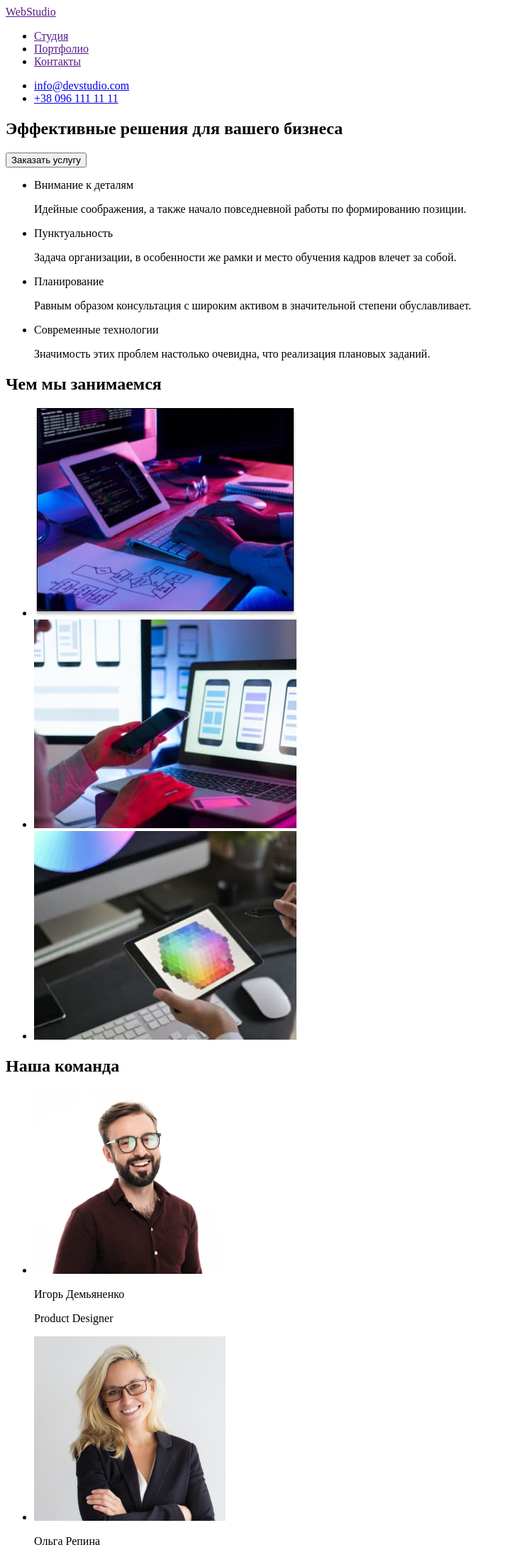
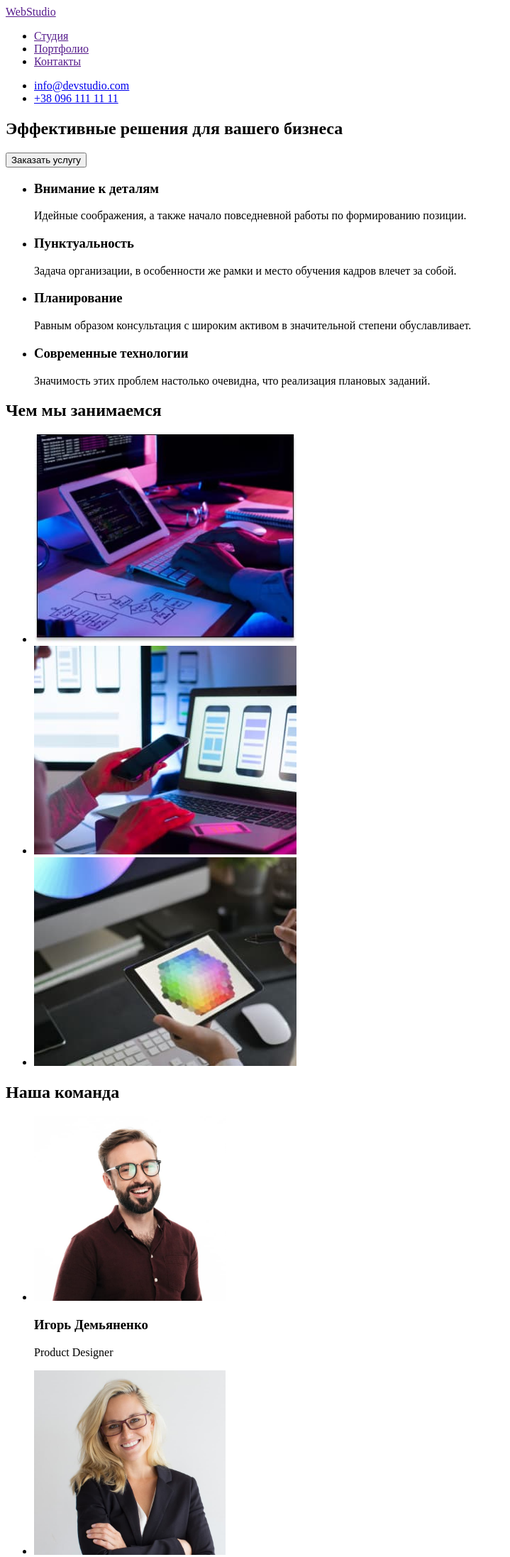
Before and after one commit to ElenaOnopchenko/goit-markup-hw-01, a plain HTML site: page index.html in a window 1280 px wide. Shown: the top 2194 px of the page at 71% size, without its empty margins (0-719 px from the left). Drawn offline with Linux system fonts and the light colour scheme.

Commit message:
Исправляет параграф на заголовок

```diff
--- a/index.html
+++ b/index.html
@@ -30,19 +30,19 @@
             <h2 hidden>Особенности</h2>
             <ul>
                 <li>
-                    <p>Внимание к деталям</p>
+                    <h3>Внимание к деталям</h3>
                     <p>Идейные соображения, а также начало повседневной работы по формированию позиции.</p>
                 </li>
                 <li>
-                    <p>Пунктуальность</p>
+                    <h3>Пунктуальность</h3>
                     <p>Задача организации, в особенности же рамки и место обучения кадров влечет за собой.</p>
                 </li>
                 <li>
-                    <p>Планирование</p>
+                    <h3>Планирование</h3>
                     <p>Равным образом консультация с широким активом в значительной степени обуславливает.</p>
                 </li>
                 <li>
-                    <p>Современные технологии</p>
+                    <h3>Современные технологии</h3>
                     <p>Значимость этих проблем настолько очевидна, что реализация плановых заданий.</p>
                 </li>
             </ul>
@@ -60,22 +60,22 @@
             <ul>
                 <li>
                     <img src="./images/staff_1.jpg" alt="Игорь Демьяненко" width="270" height="260">
-                        <p>Игорь Демьяненко</p>
+                        <h3>Игорь Демьяненко</h3>
                         <p lang="en">Product Designer</p>
                 </li>
                 <li>
                     <img src="./images/staff_2.jpg" alt="Ольга Репина" width="270" height="260">
-                        <p>Ольга Репина</p>
+                        <h3>Ольга Репина</h3>
                         <p lang="en">Frontend Developer</p>
                 </li>
                 <li>
                     <img src="./images/staff_3.jpg" alt="Николай Тарасов" width="270" height="260">
-                        <p>Николай Тарасов</p>
+                        <h3>Николай Тарасов</h3>
                         <p lang="en">Marketing</p>
                 </li>
                 <li>
                     <img src="./images/staff_4.jpg" alt="Михаил Ермаков" width="270" height="260">
-                        <p>Михаил Ермаков</p>
+                        <h3>Михаил Ермаков</h3>
                         <p lang="en">UI Designer</p>
                 </li>
             </ul>
```
